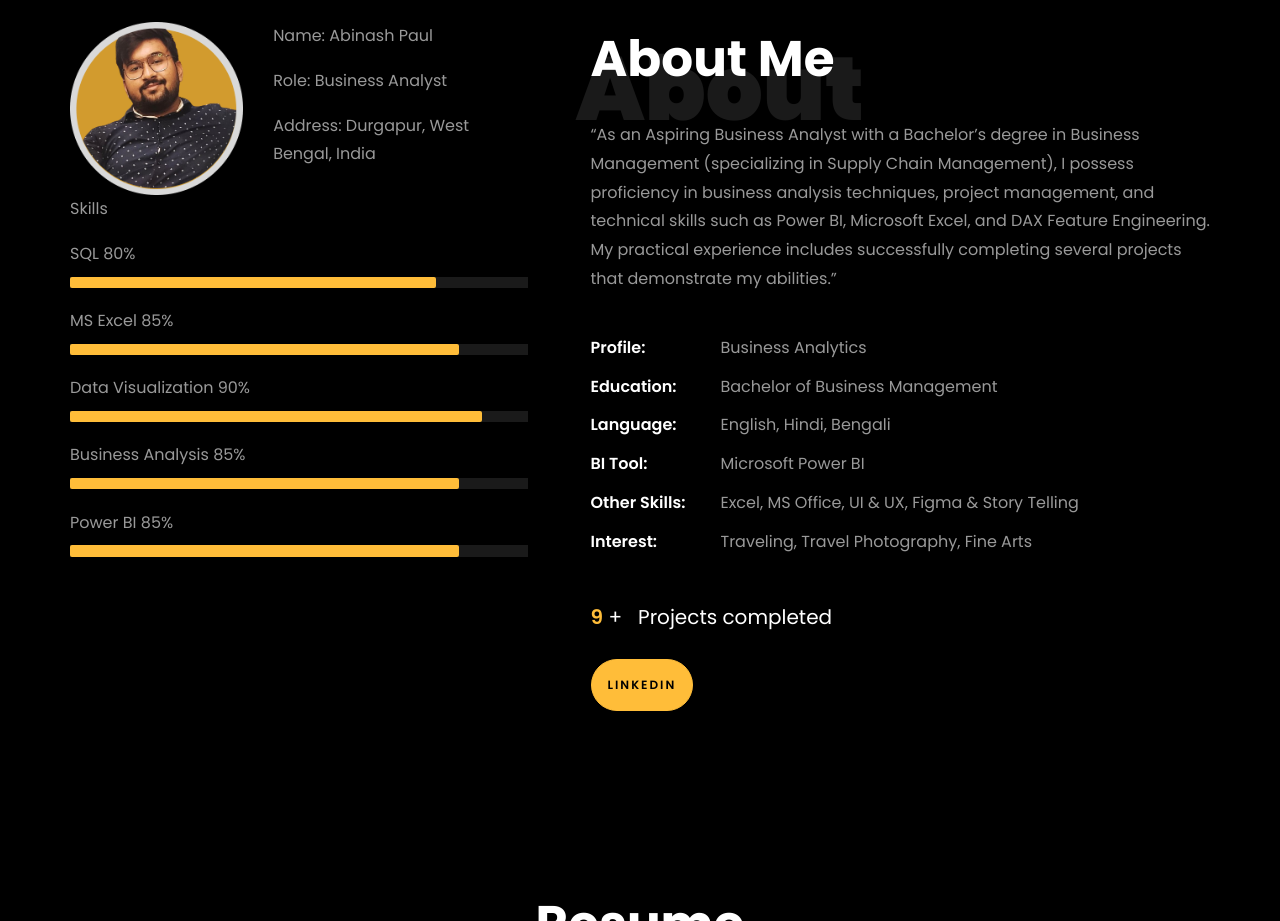
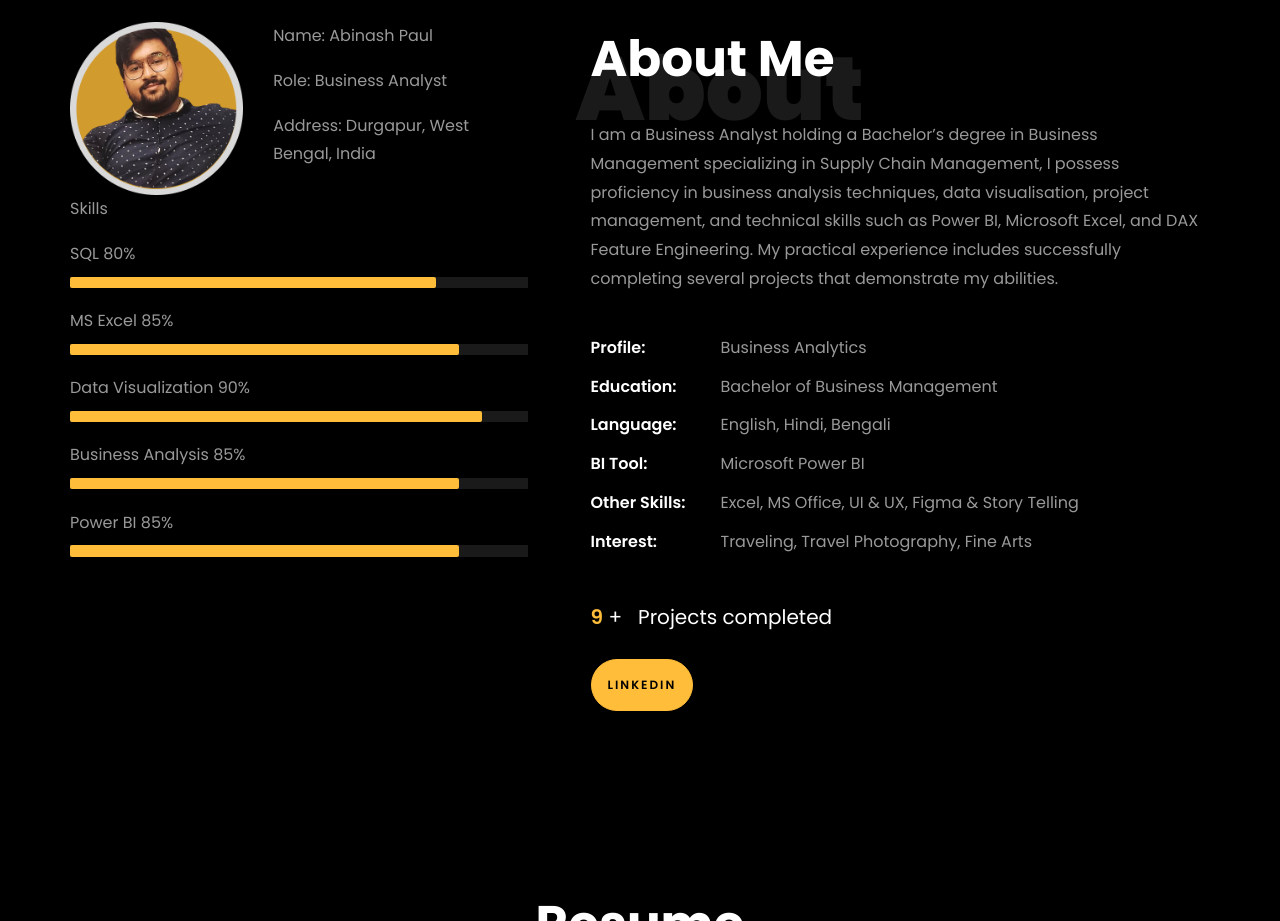
Before and after one commit to 14Abinash/AbinashPaul.github.io, a plain HTML site: page index.html in a window 1280 px wide. Shown: the part 840-1761 px from the top of the page. Drawn offline with Linux system fonts and the light colour scheme; files whose address does not match are found by name.

Commit message:
Update index.html

```diff
--- a/index.html
+++ b/index.html
@@ -271,7 +271,7 @@
 								<h1 class="big">About</h1>
 								<h2 class="mb-4">About Me</h2>
 
-								<p>“As an Aspiring Business Analyst with a Bachelor’s degree in Business Management (specializing in Supply Chain Management), I possess proficiency in business analysis techniques, project management, and technical skills such as Power BI, Microsoft Excel, and DAX Feature Engineering. My practical experience includes successfully completing several projects that demonstrate my abilities.”</p>
+								<p>I am a Business Analyst holding a Bachelor’s degree in Business Management specializing in Supply Chain Management, I possess proficiency in business analysis techniques, data visualisation, project management, and technical skills such as Power BI, Microsoft Excel, and DAX Feature Engineering. My practical experience includes successfully completing several projects that demonstrate my abilities.</p>
 								<ul class="about-info mt-4 px-md-0 px-2">
 									<li class="d-flex"><span>Profile:</span> <span>Business Analytics</span></li>
 									<!-- <li class="d-flex"><span>Domain:</span> <span>Retail, Ecommerce, BFSI &amp; Digital Marketing</span></li> -->
```
